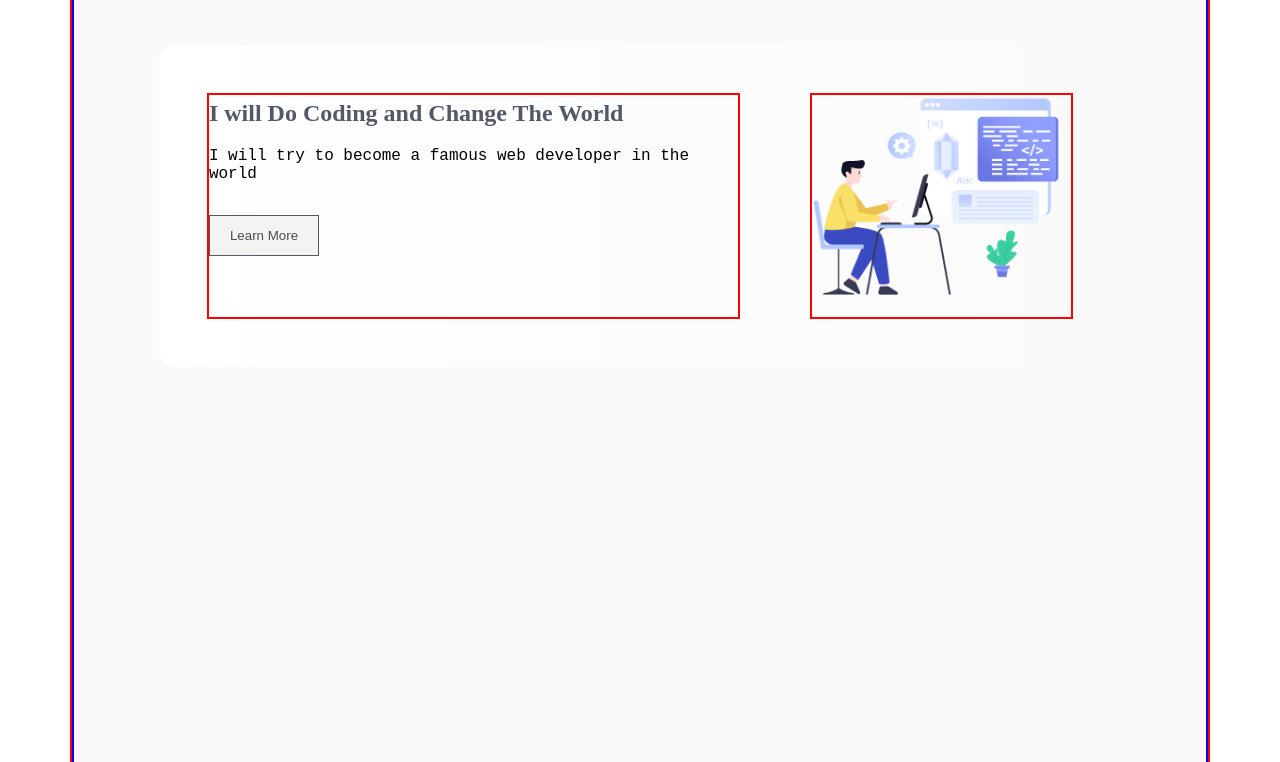
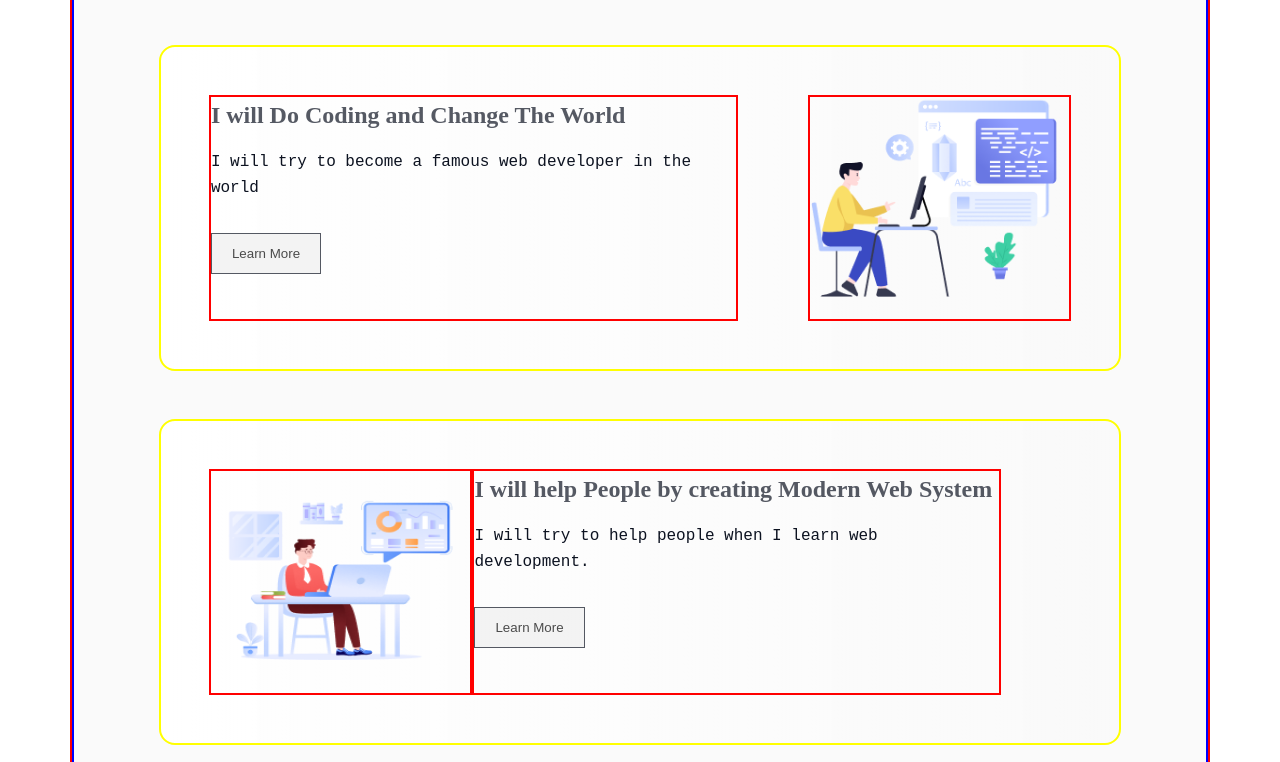
Before and after one commit to arman-miaa/p-hero-first-assignment, a plain HTML site: page index.html in a window 1280 px wide. Shown: the part 1058-1820 px from the top of the page. Drawn offline with Linux system fonts and the light colour scheme; a web font is replaced by a local one.

Commit message:
added development section

```diff
--- a/index.html
+++ b/index.html
@@ -33,17 +33,40 @@
                 <p>Web development is closely related to the job of designing the features and functionality of website and apps</p>
             </div>
 
-            <div class="development-change-content">
+            <div class="development-inside-content">
                 <div class="chang-content-left-site">
-                    <h3>I will Do Coding and Change The World</h3>
-                    <p>I will try to become a famous web developer in the world</p>
-                    <button>Learn More</button>
+                    <h3 class="change-content-title-text">I will Do Coding and Change The World</h3>
+                    <p class="change-content-description-text">I will try to become a famous web developer in the world</p>
+                    <button class="learn-more-button">Learn More</button>
                 </div>
                 <div class="change-content-right-site">
-                    <img src="./assets/Layer_1.png" alt="">
+                    <img class="change-content-img-site" src="./assets/Layer_1.png" alt="">
+                </div>
+            </div>
+
+            <div class="development-inside-content">
+                <div class="change-content-right-site">
+                    <img class="change-content-img-site" src="./assets/Group 3.png" alt="">
                 </div>
 
+                <div class="chang-content-left-site">
+                    <h3 class="change-content-title-text">I will help People by creating Modern Web System</h3>
+                    <p class="change-content-description-text">I will try to help people when I learn web development.</p>
+                    <button class="learn-more-button">Learn More</button>
+                </div>
             </div>
+
+            <div class="development-inside-content">
+                <div class="chang-content-left-site">
+                    <h3 class="change-content-title-text">Coding  is my passion, I love to learn!</h3>
+                    <p class="change-content-description-text">I can feel great enjoy in learning coding, so learning it.</p>
+                    <button class="learn-more-button">Learn More</button>
+                </div>
+                <div class="change-content-right-site">
+                    <img class="change-content-img-site" src="./assets/Group 4.png" alt="">
+                </div>
+            </div>
+
 
           </section>
 
--- a/style/style.css
+++ b/style/style.css
@@ -17,6 +17,51 @@ body{
     font-family: "Azeret Mono", monospace;
 
 }
+
+/* css multiple style */
+
+.development-inside-content{
+    width: 85%;
+margin: 0 auto;
+margin-top: 48px;
+display: flex;
+border: 2px solid yellow;
+padding: 48px;
+border-radius: 16px;
+background: linear-gradient(90.00deg, rgb(255, 255, 255),rgba(6, 0, 0, 0) 100%);
+}
+
+.learn-more-button{
+    margin-top: 32px;
+    padding: 12px 20px 12px 20px;
+    box-sizing: border-box;
+border: 1px solid rgb(13, 19, 33);
+opacity: 0.7;
+
+}
+
+.change-content-title-text{
+        color: rgba(13, 19, 33, 0.7);
+    font-family: Azeret Mono;
+    font-size: 24px;
+    font-weight: 700;
+    line-height: 36px;
+    letter-spacing: 0%;
+    text-align: left;
+
+}
+.change-content-description-text{
+    margin-top: 16px;
+    color: rgb(13, 19, 33);
+font-size: 16px;
+font-weight: 400;
+line-height: 26px;
+}
+.change-content-img-site{
+    width: 259.56px;
+height: 217.01px;
+}
+
 
 /* header section style here */
 .navber-section-content{
@@ -125,7 +170,7 @@ text-align: center;
 /* development-section-container style here */
 .development-section-container{
     width: 100%;
-    height: 1395px;
+    height: 1380px;
     border: 2px solid blue;
     border-radius: 16px;
 background: rgba(13, 19, 33, 0.02);
@@ -165,22 +210,16 @@ opacity: 0.7;
 margin-top: 24px;
 }
 
-.development-change-content{
-    /* width: 850px; */
+/* .development-change-content{
     width: 85%;
-/* height: 240px; */
-/* border: 2px solid aqua; */
 margin: 0 auto;
 margin-top: 48px;
 display: flex;
 padding: 48px;
-/* gap: 10%; */
 border-radius: 16px;
+background: linear-gradient(90.00deg, rgb(255, 255, 255),rgba(6, 0, 0, 0) 100%);
+} */
 
-background: linear-gradient(90.00deg, rgb(255, 255, 255),rgba(6, 0, 0, 0) 100%);
-/* background-color: black; */
-
-}
 .chang-content-left-site{
     width: 70%;
     /* width: 447px;  */
@@ -188,7 +227,7 @@ background: linear-gradient(90.00deg, rgb(255, 255, 255),rgba(6, 0, 0, 0) 100%);
     border: 2px solid red;
     margin-right: 70px;
 }
-.chang-content-left-site h3{
+/* .chang-content-left-site h3{
     color: rgba(13, 19, 33, 0.7);
 font-family: Azeret Mono;
 font-size: 24px;
@@ -196,29 +235,25 @@ font-weight: 700;
 line-height: 36px;
 letter-spacing: 0%;
 text-align: left;
-}
-.chang-content-left-site p{
-    margin-top: 16px;
-}
+} */
 
-.chang-content-left-site button{
+
+/* .chang-content-left-site button{
     margin-top: 32px;
     padding: 12px 20px 12px 20px;
     box-sizing: border-box;
 border: 1px solid rgb(13, 19, 33);
 opacity: 0.7;
 
-}
+} */
 .change-content-right-site{
     /* width: 30%; */
     border: 2px solid red;
-
-
 }
 
 
 
-.change-content-right-site img {
+/* .change-content-right-site img {
     width: 259.56px;
 height: 217.01px;
-}
+} */
```
